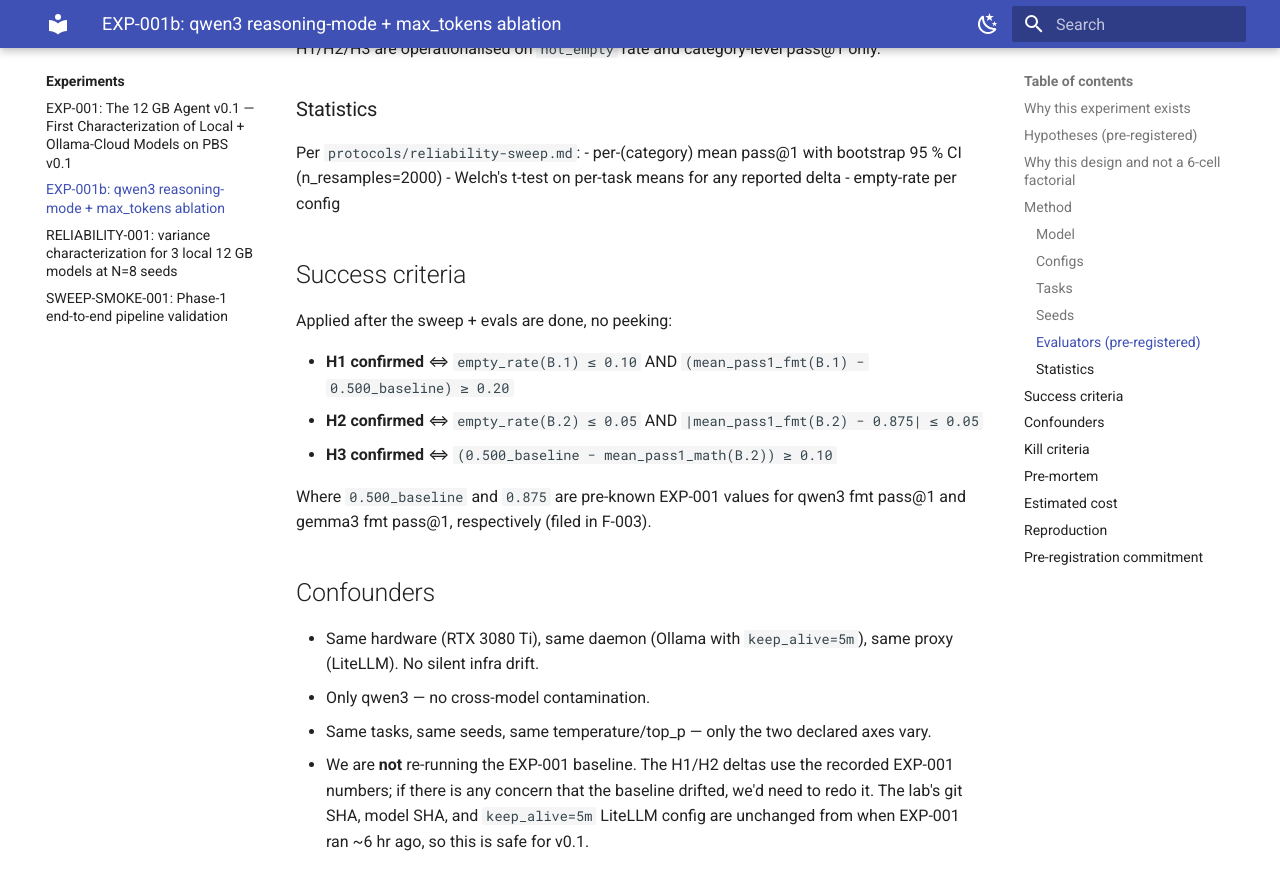
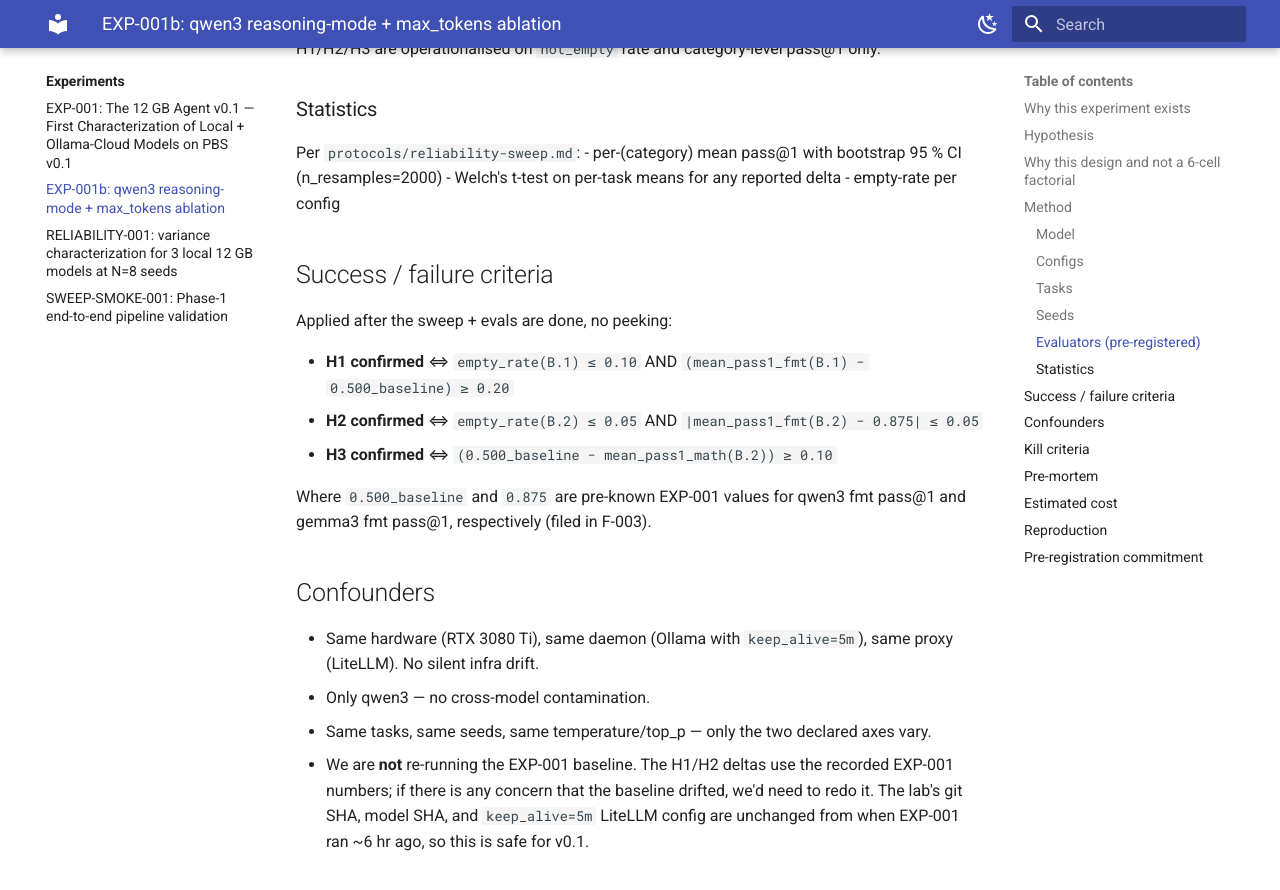
Before and after one commit to matt-rachlin/agent-lab, an MkDocs documentation site: the page built from docs/exp/EXP-001b.md, in a window 1280 px wide and 900 px high, scrolled down 2786 px. Shown: the top 890 px of the window. Built offline with MkDocs 1.6.1 and Material for MkDocs 9.7.7, drawn with Linux system fonts in a browser that asks for light colours; some of the changed text lies outside the part shown.

Commit message:
EXP-001b: rename sections to match required headings

```diff
--- a/docs/exp/EXP-001b.md
+++ b/docs/exp/EXP-001b.md
@@ -15,7 +15,7 @@ That mechanism is a configuration confound. The experiment did not separate:
 
 EXP-001b isolates the two axes on the same task set so we can attribute the H3 failure correctly.
 
-## Hypotheses (pre-registered)
+## Hypothesis
 
 Comparisons are against the existing EXP-001 baseline: qwen3-14b-q4, reasoning=on (default), `max_tokens=1024`, no system prompt. That baseline's stats on PBS-v0.1 are pre-known and are not allowed to change.
 
@@ -90,7 +90,7 @@ Per `protocols/reliability-sweep.md`:
 - Welch's t-test on per-task means for any reported delta
 - empty-rate per config
 
-## Success criteria
+## Success / failure criteria
 
 Applied after the sweep + evals are done, no peeking:
 
```
